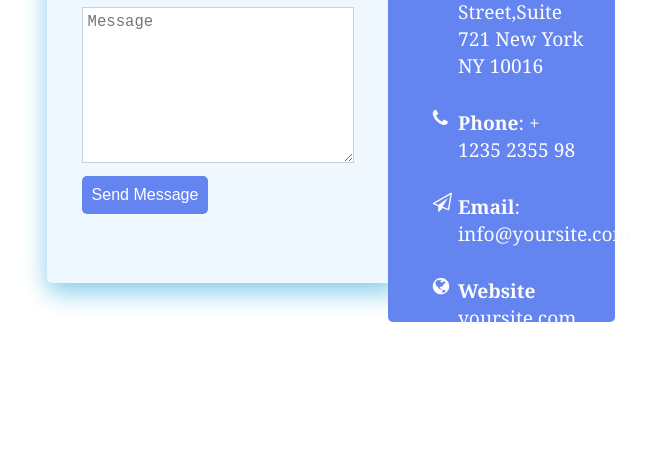
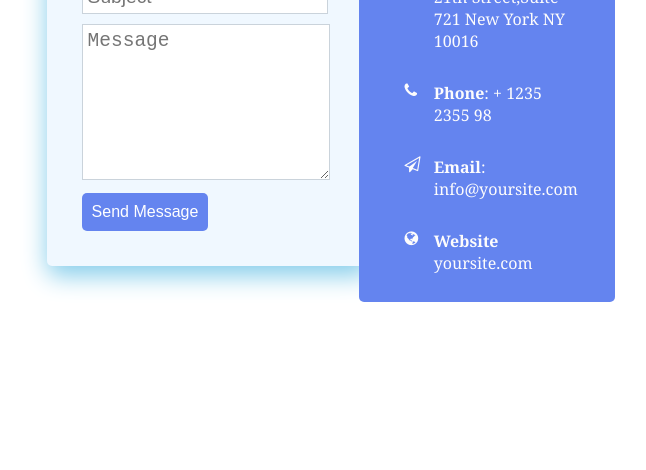
Before and after one commit to Aegona-Ltd/Java-Spring2023, a plain HTML site: page html/contactform01.html in a window 1280 px wide. Shown: the part 346-816 px from the top of the page, without its empty margins (309-955 px from the left). Drawn offline with Linux system fonts and the light colour scheme.

Commit message:
update css for beauty

```diff
--- a/css/contactform01.css
+++ b/css/contactform01.css
@@ -10,7 +10,7 @@
     vertical-align: middle;
     align-self: center !important;
     width: 45%;
-    height: 65%;
+    height: 60%;
 
 }
 .containerfillform{
@@ -21,7 +21,7 @@
 
     align-self: center;
     height: 85%;
-    width: 60%;
+    width: 55%;
 
 }
 .containerinfoform{
@@ -31,7 +31,7 @@
     align-self: center;
 
     height: 100%;
-    width: 40%;
+    width: 45%;
 }
 .containerfillformheader{
     color: #3f3939;
@@ -78,7 +78,7 @@
 }
 textarea{
     border: 0.1px #cad3db solid;
-    font-size: 1.2em;
+    font-size: 1.5em;
     padding: 5px;
     height: 100%;
     width: 100%;
@@ -115,7 +115,7 @@ textarea{
 }
 .fieldinfoformbodychilren{
 
-    font-size: 1.2em;
+    font-size: 1em;
     padding: 15px;
     display: flex;
 }
```
